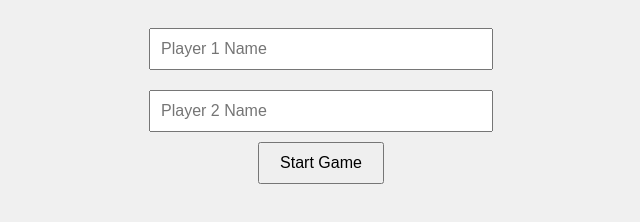
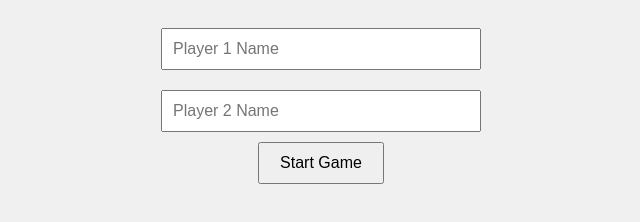
Before and after one commit to acciojob/tictactoe-aditiinamdar, a website: page main.html in a window 1280 px wide. Shown: the part 90-312 px from the top of the page, without its empty margins (319-959 px from the left). Drawn offline with Linux system fonts and the light colour scheme.

Commit message:
created a submission

```diff
--- a/main.html
+++ b/main.html
@@ -1,17 +1,17 @@
 <!DOCTYPE html>
-
-<html>
-
+<html lang="en">
 <head>
+    <meta charset="UTF-8">
+    <meta name="viewport" content="width=device-width, initial-scale=1.0">
+    <title>Tic Tac Toe</title>
     <link rel="stylesheet" href="styles.css">
 </head>
-
 <body>
     <div class="container">
         <div id="setup">
             <h1>Tic Tac Toe</h1>
-        <input type="text" id="player-1" placeholder="Player 1 Name" required>
-        <input type="text" id="player-2" placeholder="Player 2 Name" required>
+            <input type="text" id="player1" placeholder="Player 1 Name" required>
+            <input type="text" id="player2" placeholder="Player 2 Name" required>
             <button id="submit">Start Game</button>
         </div>
 
@@ -31,10 +31,7 @@
             </div>
         </div>
     </div>
-	<!-- the entire body must be written by student -->
-    <script type="text/javascript" src="./script.js">
-</script>
 
+    <script type="text/javascript" src="./script.js"></script>
 </body>
-
 </html>
--- a/styles.css
+++ b/styles.css
@@ -1,24 +1,28 @@
-/*  your css code here. If applicable */
 body {
     font-family: Arial, sans-serif;
     text-align: center;
     background: #f0f0f0;
 }
+
 .container {
     margin: 50px auto;
     width: 400px;
 }
+
 input[type="text"] {
     padding: 10px;
     margin: 10px;
     width: 80%;
     font-size: 16px;
+    box-sizing: border-box;
 }
+
 button {
     padding: 10px 20px;
     font-size: 16px;
     cursor: pointer;
 }
+
 .board {
     display: grid;
     grid-template-columns: repeat(3, 100px);
@@ -27,6 +31,7 @@ body {
     margin: 30px auto;
     width: 315px;
 }
+
 .cell {
     background: white;
     border: 2px solid #333;
@@ -36,9 +41,13 @@ body {
     align-items: center;
     justify-content: center;
 }
+
 .message {
     font-size: 24px;
     margin: 20px;
     font-weight: bold;
 }
-        .hidden { display: none; }
+
+.hidden {
+    display: none;
+}
```
Lines whose indentation alone changed are shown as unchanged.
